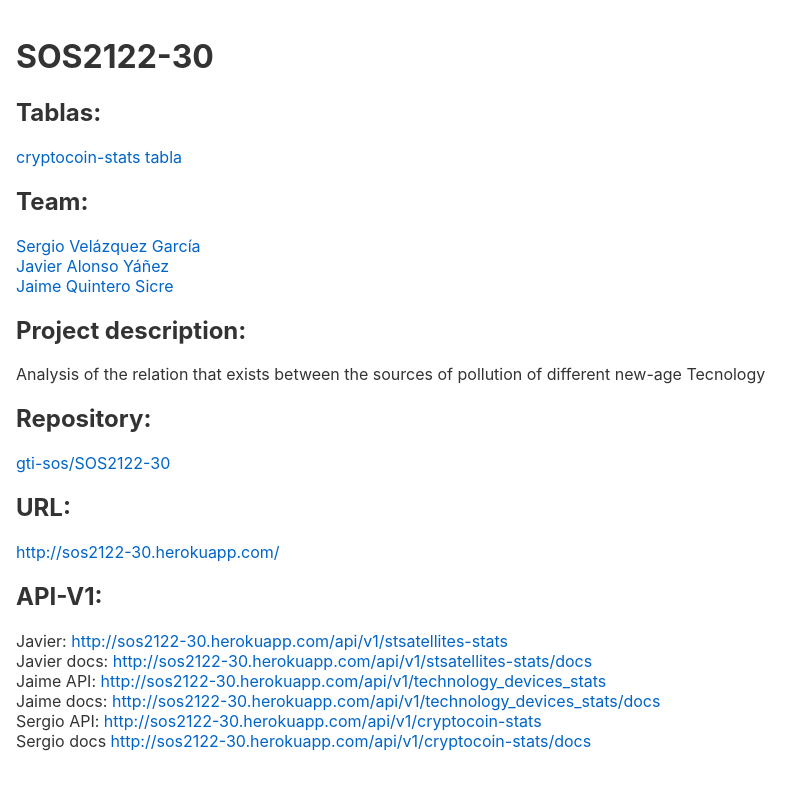
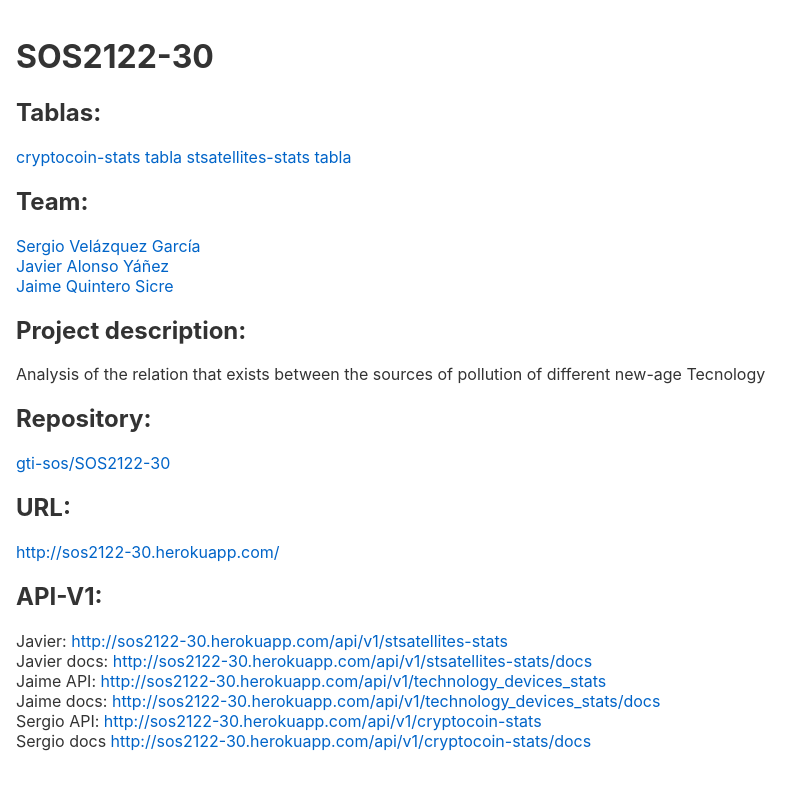
Before and after one commit to gti-sos/SOS2122-30, a Svelte app: page / in a window 1280 px wide. Shown: the top 790 px of the page, without its empty margins (0-812 px from the left). Built offline with nearby package versions, Linux system fonts and the light colour scheme.

Commit message:
svelte satelites fix

```diff
--- a/src/front/Home.svelte
+++ b/src/front/Home.svelte
@@ -12,6 +12,7 @@
             Tablas:
         </h2>
         <a href="https://sos2122-30.herokuapp.com/#/ccTable">cryptocoin-stats tabla</a>
+        <a href="https://sos2122-30.herokuapp.com/#/stTable">stsatellites-stats tabla</a>
         <h2>
             Team:
         </h2>
```
Also changed, not shown: src/front/javaloyan1Front/satelliteTable.svelte (+4 -4 lines), src/front/servelgar1Front/cryptocoinTable.svelte (+4 -4 lines).
